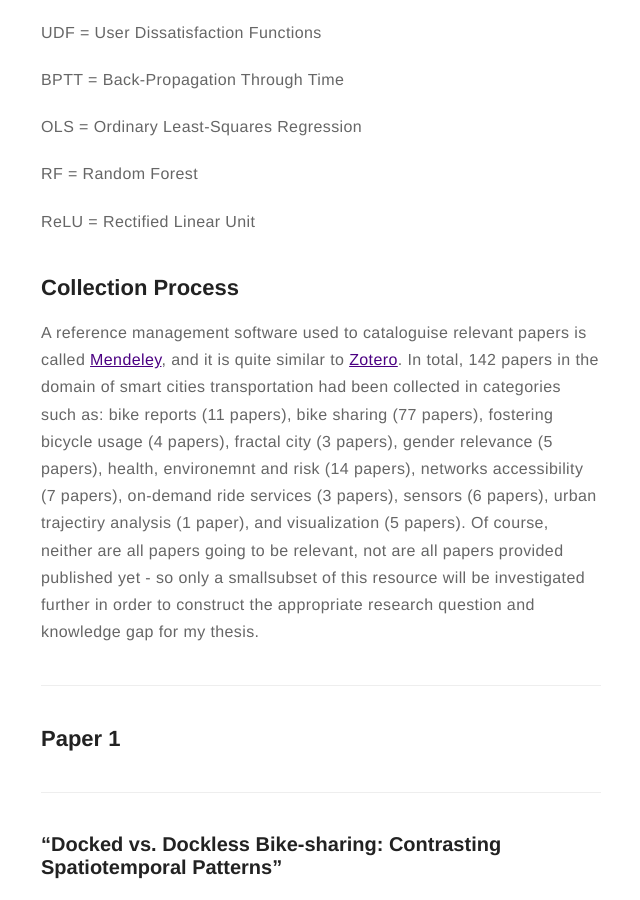
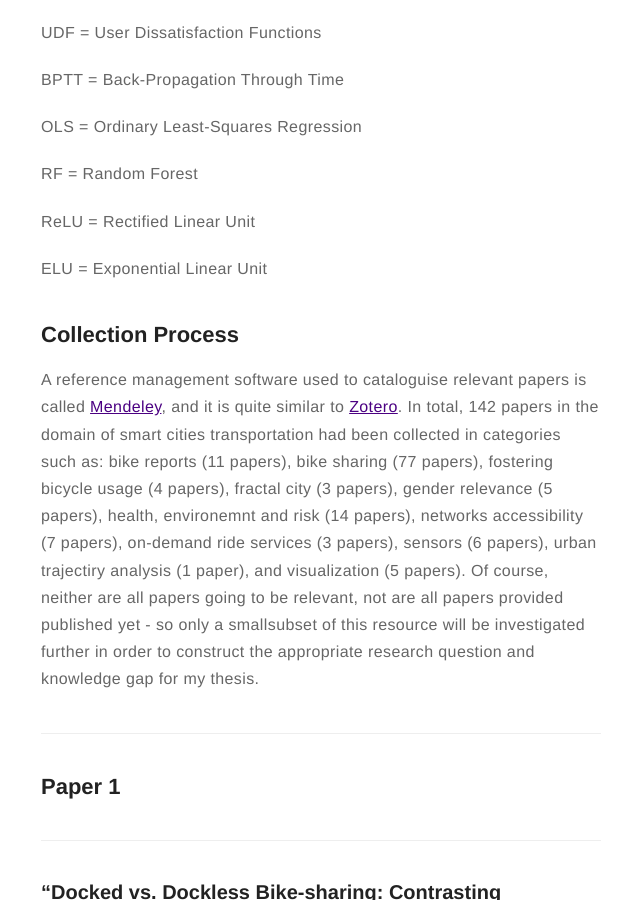
Before and after one commit to dljubenk/dljubenk.github.io, a Jekyll site: the page built from _posts/2019-02-06-literature-study.markdown, in a window 1280 px wide and 900 px high, scrolled down 1016 px. Shown: the whole window, without its empty margins (319-959 px from the left). Built offline with Jekyll 4.4.1, drawn with Linux system fonts in a browser that asks for light colours; emoji names are drawn with the system emoji font; comment, search, counter and statistics services are not loaded.

Commit message:
Update 2019-02-06-literature-study.markdown

```diff
--- a/_posts/2019-02-06-literature-study.markdown
+++ b/_posts/2019-02-06-literature-study.markdown
@@ -61,6 +61,8 @@ OLS = Ordinary Least-Squares Regression
 RF = Random Forest
 
 ReLU = Rectified Linear Unit
+
+ELU = Exponential Linear Unit
 
 
 ## Collection Process
```
